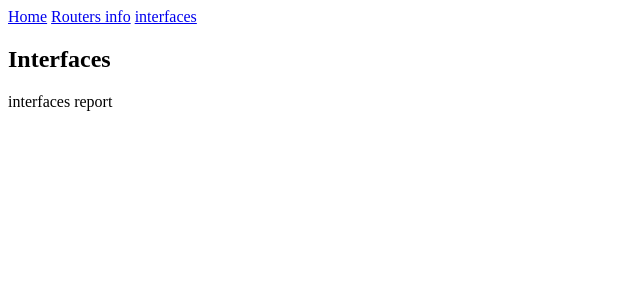
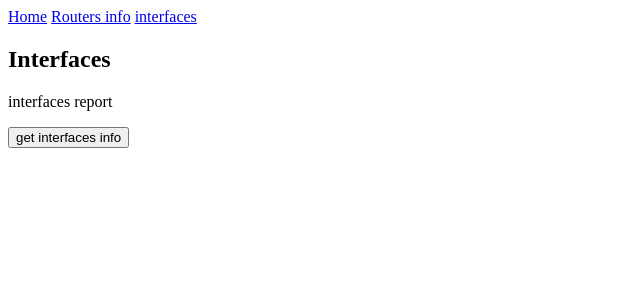
Before and after one commit to lahcenkh/automation-netconf, a Flask app: page /interfaces in a window 1280 px wide. Shown: the top 300 px of the page, without its empty margins (0-640 px from the left). Run offline with Flask 3, Linux system fonts and the light colour scheme; data comes from the database, SQL or seed files in the repository; both versions use the stored data as it was after the commit; data that the repository does not hold is empty.

Commit message:
get interfaces info form routers and display it

```diff
--- a/app.py
+++ b/app.py
@@ -1,6 +1,7 @@
 from flask import Flask, url_for, render_template, request, flash, redirect, Response
 from database.db_functions import *
 from utils.forms import Add_router_form
+from utils.get_interfaces import get_routers_interfaces_state
 
 app = Flask(__name__)
 app.config["SECRET_KEY"] = "@njbNK4654NKN#"
@@ -81,7 +82,28 @@ def add_router_info():
         routers = get_db_info(query='SELECT * FROM routers_info')
         return render_template("hx-routers_info.html", routers=routers)
 
-#
-@app.route("/interfaces")
+@app.route("/get-interfaces_info")
+def get_interfaces_info():
+    routers_interfaces = get_db_info(query='SELECT * FROM interfaces')
+    return render_template("hx-interfaces.html", interfaces=routers_interfaces)
+
+
+@app.route("/interfaces", methods=["GET", "POST"])
 def interfaces():
-    return render_template("interfaces.html")
+    if request.method == "GET":
+        return render_template("interfaces.html")
+
+    elif request.method == "POST":
+        routers = get_db_info(query='SELECT * FROM routers_info')
+        interfaces_info = get_routers_interfaces_state(routers)
+
+        update_interfaces_table(query="DELETE FROM interfaces")
+        for interface in interfaces_info:
+            query_interfaces = f"""
+            INSERT INTO interfaces (router_name, interface_name, description, admin_state, operation_state, mac_address, speed, ipaddress, mask)
+            VALUES ('{interface["router_name"]}', '{interface["interface_name"]}', '{interface["description"]}', '{interface["admin_state"]}','{interface["operation_state"]}','{interface["mac_address"]}','{interface["speed"]}', '{interface["ipaddress"]}','{interface["mask"]}')
+            """
+            update_interfaces_table(query_interfaces)
+
+        routers_interfaces = get_db_info(query='SELECT * FROM interfaces')
+        return render_template("hx-interfaces.html", interfaces=routers_interfaces)
--- a/database/db_functions.py
+++ b/database/db_functions.py
@@ -73,3 +73,20 @@ def add_post_db(query):
         print(f"Error Happened:\n {e}")
         connection.close()
         return "Error!"
+
+def update_interfaces_table(query):
+    try:
+        connection = sqlite3.connect(DATABASE_PATH, check_same_thread=False)
+        # Create a cursor object
+        cursor = connection.cursor()
+        # Insert data into the table
+        cursor.execute(query)
+        # Commit the changes
+        connection.commit()
+        # Close the connection
+        connection.close()
+        return "added"
+    except Exception as e:
+        print(f"Error Happened:\n {e}")
+        connection.close()
+        return "Error!"
--- a/templates/interfaces.html
+++ b/templates/interfaces.html
@@ -10,4 +10,18 @@
 
 {% block content %}
 <p>interfaces report</p>
+<button hx-post="/interfaces" hx-target="#interfaces-info"
+hx-trigger="click"
+hx-target="#interfaces-info"
+hx-indicator="#loading"
+hx-vals='{"limit": 0.2}'>get interfaces info</button>
+<br>
+<span class="htmx-indicator" id="loading">
+    <p>waiting...</p><br>
+    <img class="loading-gif" src="{{ url_for('static', filename='waiting.gif') }}" width="30px" height="30px">
+</span>
+
+<div id="interfaces-info" hx-get="/get-interfaces_info"  hx-trigger="load">
+    <!-- interfaces info table -->
+</div>
 {% endblock %}
```
Also changed, not shown: utils/get_interfaces.py (+5 -56 lines), database/database.db.
